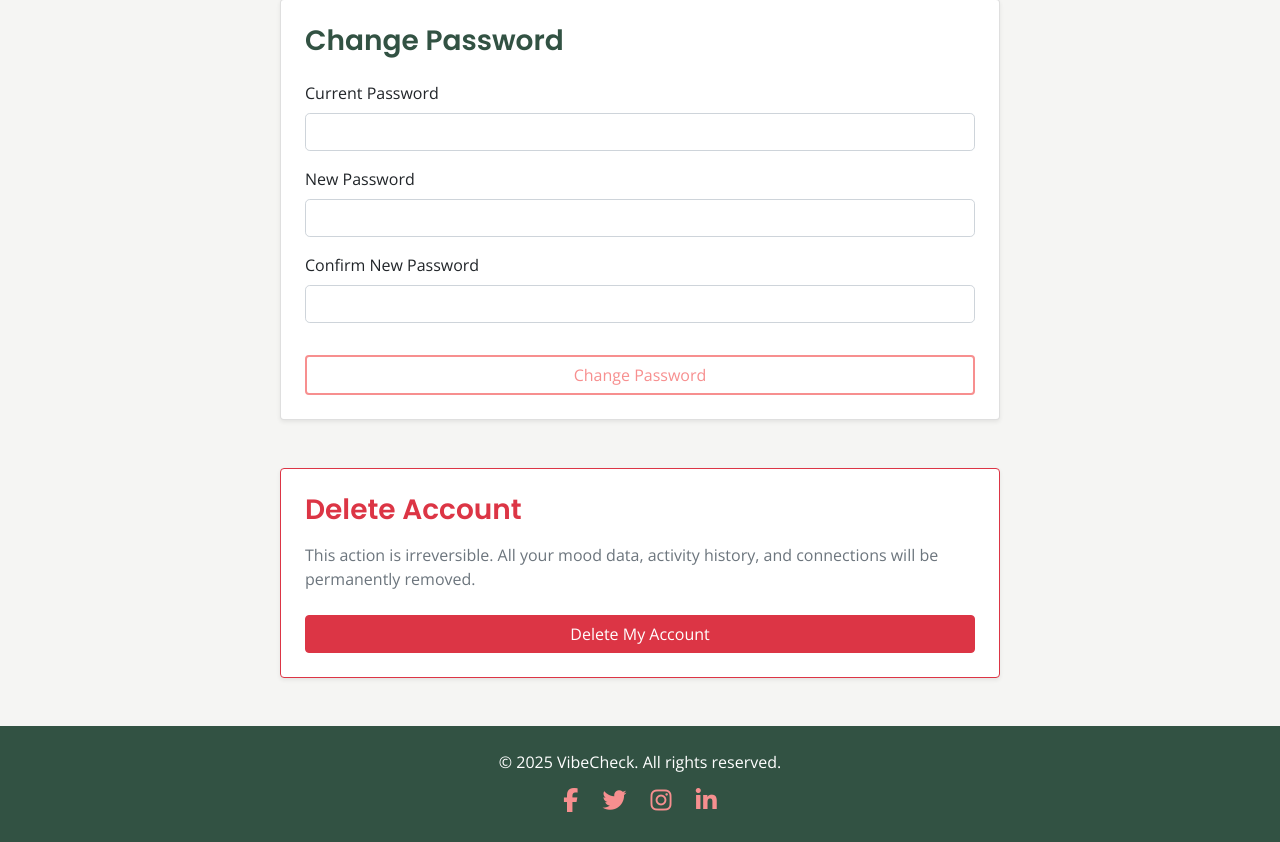
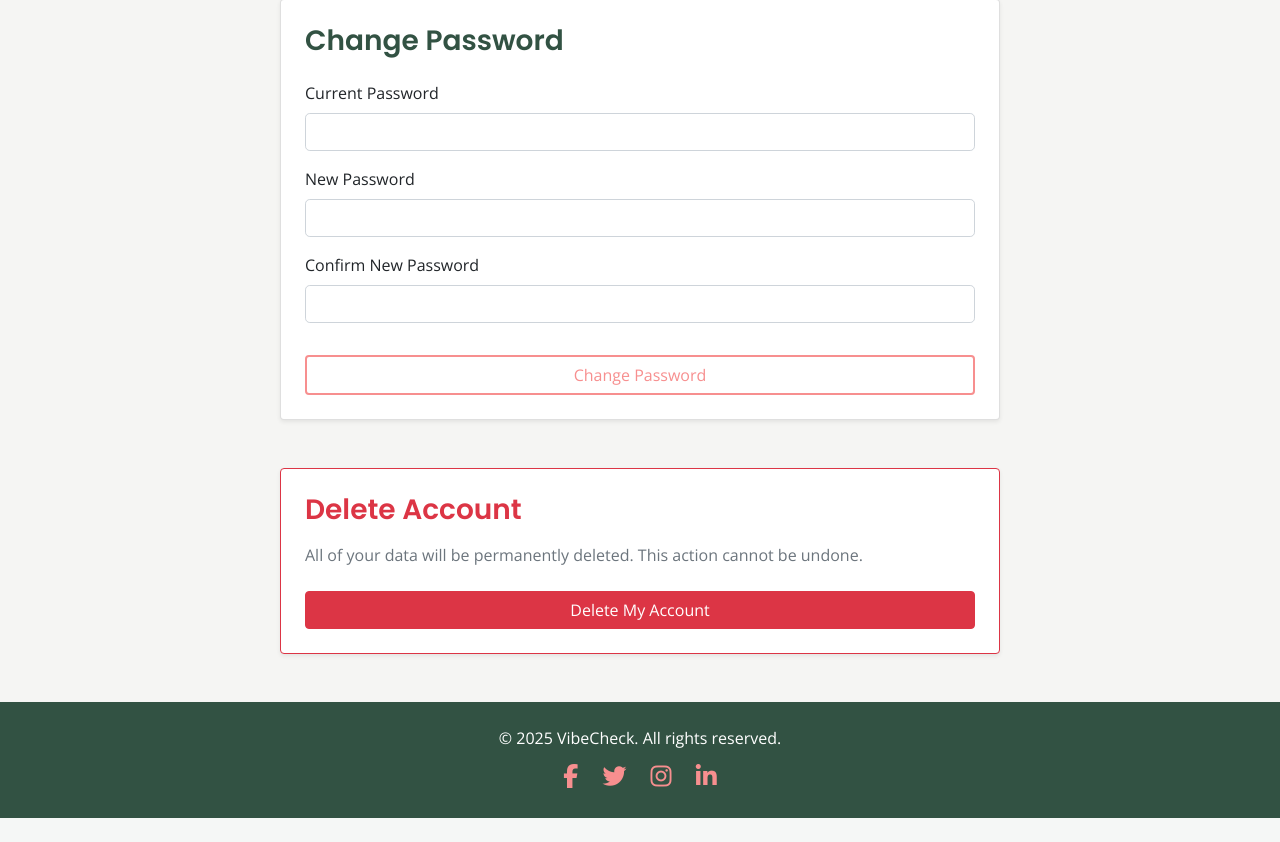
Before and after one commit to cybergemm/vibe_check, a Flask app: page /change_password in a window 1280 px wide. Shown: the part 498-1340 px from the top of the page. After the commit the page ends 1316 px from the top, so only its background shows below. Run offline with Flask 2, Linux system fonts and the light colour scheme; the visitor is signed in with stand-in values (Sample User, id 1); data comes from the database, SQL or seed files in the repository.

Commit message:
Updated 'changepassword.html'.
Updated the file named 'changepassword.html' to improve its text.

```diff
--- a/app/templates/changepassword.html
+++ b/app/templates/changepassword.html
@@ -53,7 +53,7 @@
             <div class="card border-danger shadow-sm rounded-4">
                 <div class="card-body p-4">
                     <h3 class="text-danger mb-3">Delete Account</h3>
-                    <p class="text-muted mb-4">This action is irreversible. All your mood data, activity history, and connections will be permanently removed.</p>
+                    <p class="text-muted mb-4">All of your data will be permanently deleted. This action cannot be undone.</p>
                     <button type="button" class="btn btn-danger w-100" data-bs-toggle="modal" data-bs-target="#deleteAccountModal">
                         Delete My Account
                     </button>
```
